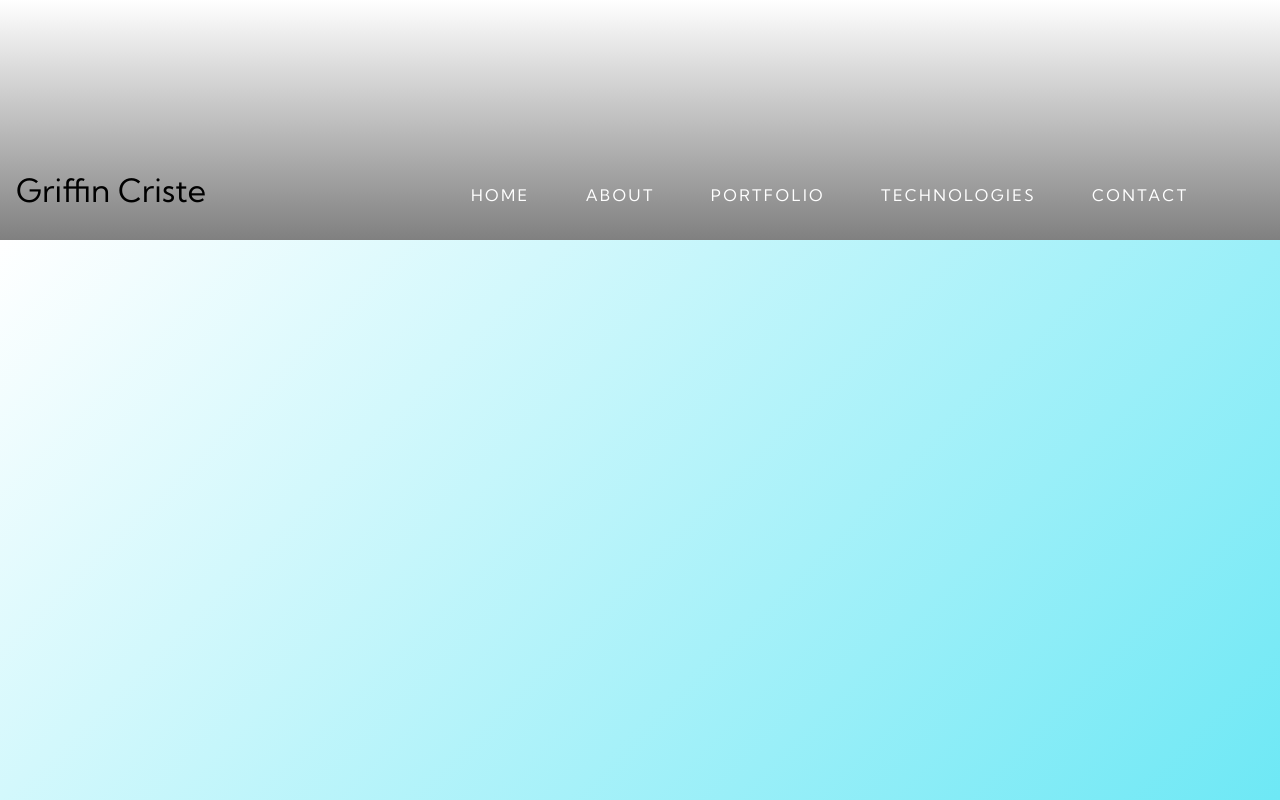
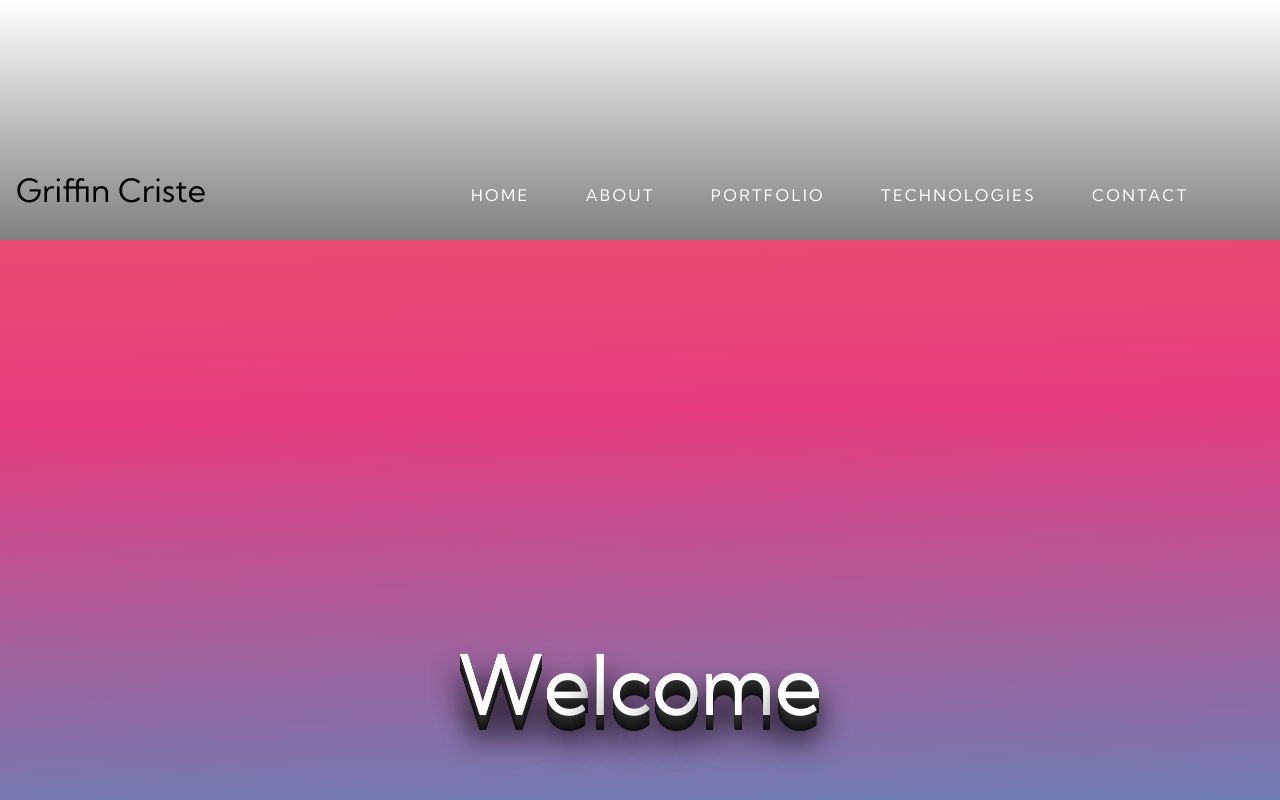
Before and after one commit to Gcriste/NewPortfolio, a React (Create React App) app: page / in a window 1280 px wide. Built offline with nearby package versions, Linux system fonts and the light colour scheme.

Commit message:
fixed margin

```diff
--- a/src/App.css
+++ b/src/App.css
@@ -153,16 +153,16 @@ span:hover:after {
 	background-repeat: no-repeat;
 	background-size: cover;
 	background-position: center;
-	height: 140vh;
+	height: 100vh;
 	width: 100vw;
-	/* background: linear-gradient(-181deg, white 20%, #ee7752, #e73c7e, #23a6d5, #23d5ab); */
-	background: linear-gradient(-45deg, #1755a6, #023e73, #03658c, #41e1f2, white);
+	background: linear-gradient(-181deg, white 20%, #ee7752, #e73c7e, #23a6d5, #23d5ab);
+	/* background: linear-gradient(-45deg, #1755a6, #023e73, #03658c, #41e1f2, white); */
 	background-size: 400% 400%;
-	/* animation: AnimationName 25s ease infinite; */
+	animation: AnimationName 25s ease infinite;
 }
 
 .about-top {
-	height: 50vh;
+	height: 20vh;
 	/* background: linear-gradient(359deg, white 70%, grey);
 	animation: AnimationName 25s ease infinite; */
 	/* -webkit-animation: AnimationName 30s ease infinite;
--- a/src/components/Portfolio.js
+++ b/src/components/Portfolio.js
@@ -84,8 +84,8 @@ function Nav() {
 																</a>{' '} */}
 															</div>
 															<p className='app-description'>
-																A google search app that searches the google api for
-																books.
+																A website built using squarespace, javascript, css and
+																more for a Rural Community Credit Union.
 															</p>
 														</div>
 													</div>
```
